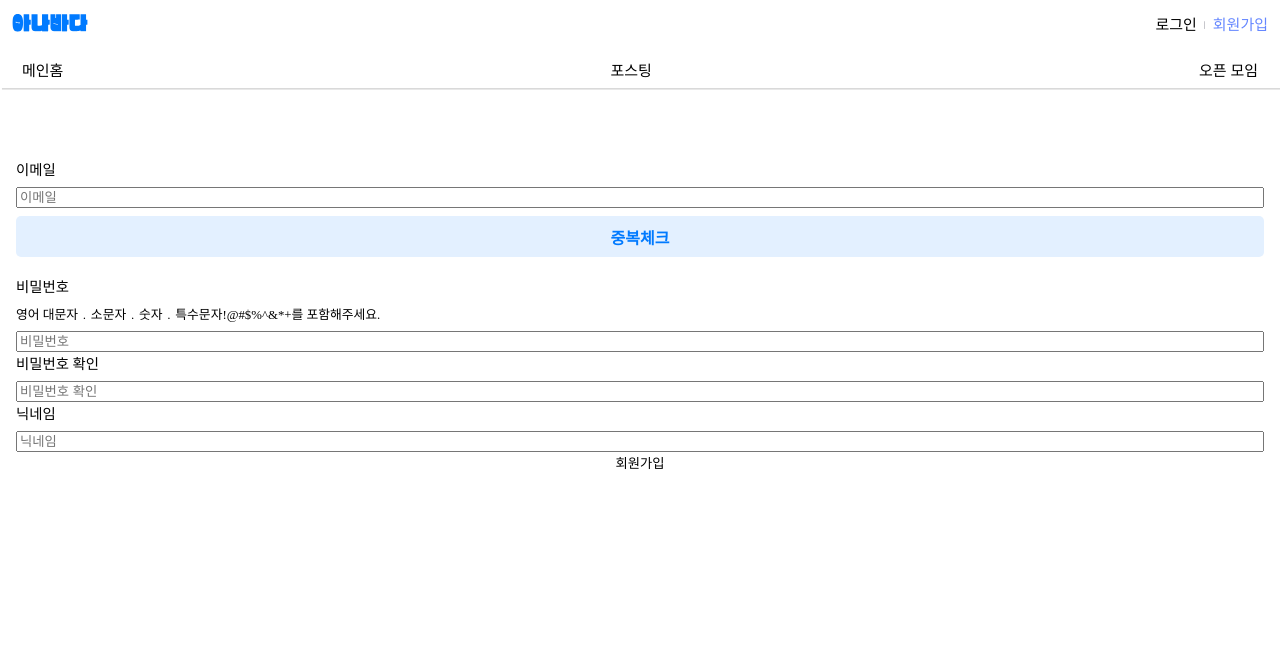
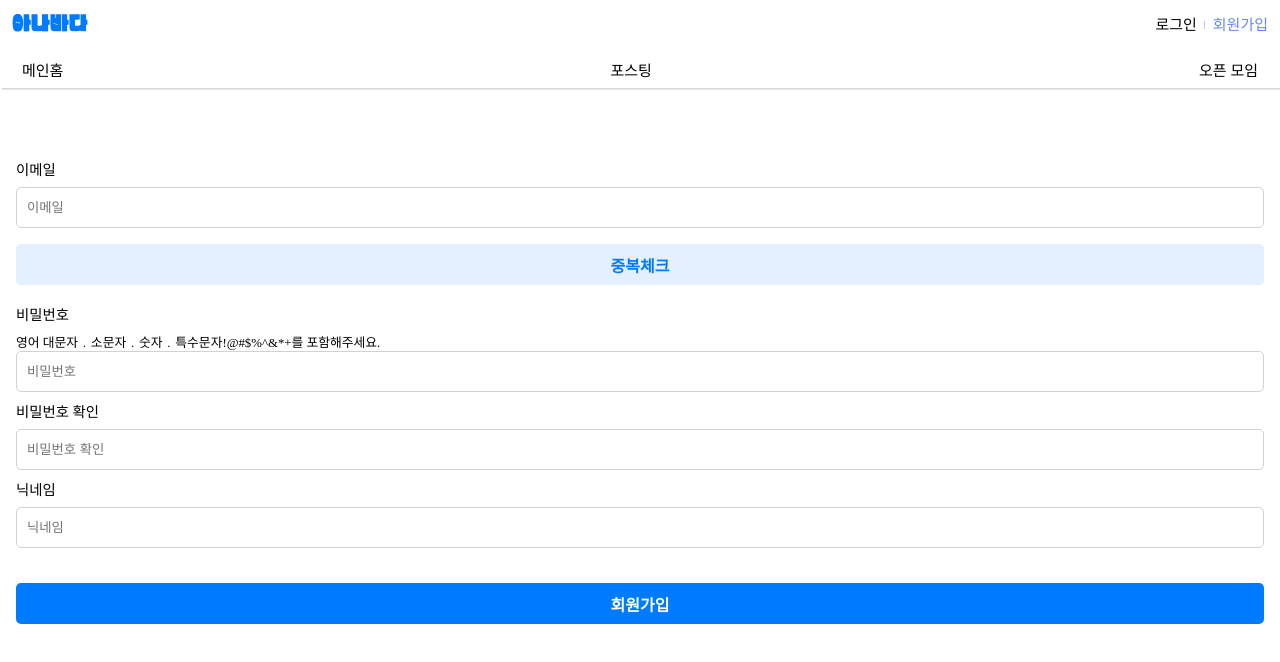
Before and after one commit to jong6598/anabada-frontEnd, a React (Create React App) app: page /signup in a window 1280 px wide. Shown: the top 662 px of the page. Built offline with nearby package versions, Linux system fonts and the light colour scheme; a small style sheet from the web is missing.

Commit message:
회원가입 리펙토링
className을 사용한 것을 styled-components로 리펙토링

```diff
--- a/src/pages/Login.jsx
+++ b/src/pages/Login.jsx
@@ -36,7 +36,7 @@ const Login = () => {
       const getAccessToken = localStorage.getItem("accessToken");
       dispatch(userThunk(getAccessToken));
       navigate("/");
-      return alert("로그인에 성공했습니다!");
+      return alertHandler("로그인에 성공했습니다!");
     } catch (err) {
       setWatchErr(null);
       console.log(err);
@@ -168,6 +168,14 @@ export const FormInput = styled.input`
     outline: ${(props) =>
       props.errors?.password ? "0.01rem solid #FF3B30" : "inherit"};
   }
+  &:nth-child(3) {
+    outline: ${(props) =>
+      props.errors?.confirmPassword ? "0.01rem solid #FF3B30" : "inherit"};
+  }
+  &:nth-child(4) {
+    outline: ${(props) =>
+      props.errors?.nickname ? "0.01rem solid #FF3B30" : "inherit"};
+  }
 `;
 
 export const FormBtn = styled.button`
--- a/src/pages/SignUp.jsx
+++ b/src/pages/SignUp.jsx
@@ -1,10 +1,9 @@
 import styled from "styled-components";
 import { useEffect, useState } from "react";
 import { useForm } from "react-hook-form";
-import { useNavigate } from "react-router-dom";
+import { useNavigate, useOutletContext } from "react-router-dom";
 import { userAuth } from "../shared/api";
-import { FormWrapper, FormDiv } from "./Login";
-import PageTitle from "../components/PageTitle";
+import { FormWrapper, FormDiv, FormInput, FormBtn } from "./Login";
 
 const SignUp = () => {
   const {
@@ -16,6 +15,7 @@ const SignUp = () => {
     mode: "onBlur",
   });
   const [emailState, setEmailState] = useState(false);
+  const { alertHandler } = useOutletContext();
 
   const navigate = useNavigate();
 
@@ -25,33 +25,24 @@ const SignUp = () => {
       return navigate("/login");
     } catch (err) {
       console.log(err);
-      return alert("서버와 통신에 실패했습니다. 다시 시도해주세요.");
+      return alertHandler("서버와 통신에 실패했습니다. 다시 시도해주세요.");
     }
   };
   const onError = (err) => {
     console.log(err);
     if (!emailState) {
-      return alert("중복확인을 해주세요.");
+      return alertHandler("중복확인을 해주세요.");
     }
-    return alert("유효하지 않은 형식입니다. 다시 확인해주세요.");
+    return alertHandler("유효하지 않은 형식입니다. 다시 확인해주세요.");
   };
 
   useEffect(() => {
     setEmailState(!dirtyFields.email);
   }, [dirtyFields.email]);
 
-  // 중복체크
-  // test
-  /*   const handleEmailValidation = async () => {
-    dirtyFields.email = false;
-    setEmailState(true);
-    console.log("dirtyFields ::: ", dirtyFields);
-    console.log("emailState ::: ", emailState);
-  }; */
-
   const handleEmailValidation = async () => {
     if (errors.email.type === "pattern") {
-      return alert("올바른 이메일 형식이 아닙니다.");
+      return alertHandler("올바른 이메일 형식이 아닙니다.");
     }
     try {
       const email = getValues("email");
@@ -59,26 +50,26 @@ const SignUp = () => {
       if (response.status === 200) {
         dirtyFields.email = false;
         setEmailState(true);
-        return alert("계속 진행해주세요!");
+        return alertHandler("계속 진행해주세요!");
       }
     } catch (err) {
       console.log(err);
       // 중복체크 실패했을 때
       if (err.response.status === 409) {
-        return alert("존재하는 이메일 입니다!");
+        return alertHandler("존재하는 이메일 입니다!");
       }
       // 이메일 형식이 아닐 때
       if (err.response.data === "올바른 형식의 이메일 주소여야 합니다") {
-        return alert(err.response.data);
+        return alertHandler(err.response.data);
       }
-      return alert("서버와 통신에 실패했습니다. 다시 시도해주세요.");
+      return alertHandler("서버와 통신에 실패했습니다. 다시 시도해주세요.");
     }
   };
 
   // 로그인한 상태에서 접근 시 차단
   useEffect(() => {
     if (localStorage.getItem("accessToken")) {
-      alert("비정상적인 접근입니다.");
+      alertHandler("비정상적인 접근입니다.");
       return navigate("/");
     }
   }, []);
@@ -91,26 +82,20 @@ const SignUp = () => {
             className="login__wrapper-form"
             onSubmit={handleSubmit(onSumbit, onError)}
           >
-            <div className="login__input__title">
+            <InputName>
               <span>이메일</span>
-            </div>
+            </InputName>
             {errors.email?.type === "required" && (
-              <span className="login__wrapper__error">
-                {errors.email.message}
-              </span>
+              <ErrorSpan>{errors.email.message}</ErrorSpan>
             )}
             {errors.email?.type === "pattern" && (
-              <span className="login__wrapper__error">
-                형식에 맞게 메일 주소를 입력하세요.
-              </span>
+              <ErrorSpan>형식에 맞게 메일 주소를 입력하세요.</ErrorSpan>
             )}
             {errors.email?.type === "validate" && !emailState && (
-              <span className="login__wrapper__error">
-                {errors.email.message}
-              </span>
+              <ErrorSpan>{errors.email.message}</ErrorSpan>
             )}
-            <input
-              className="login__wrapper-input login__wrapper-input__login"
+            <FormInput
+              errors={errors}
               type="email"
               placeholder="이메일"
               {...register("email", {
@@ -118,7 +103,7 @@ const SignUp = () => {
                 pattern: /^[A-Za-z0-9_\.\-]+@[A-Za-z0-9\-]+\.[A-Za-z0-9\-]+/,
                 validate: () => emailState || "중복확인을 해주세요!",
               })}
-            ></input>
+            ></FormInput>
             <div
               className="login__wrapper-verification"
               emailState={emailState}
@@ -126,37 +111,31 @@ const SignUp = () => {
             >
               중복체크
             </div>
-            <div className="login__input__title">
+            <InputName>
               <span>비밀번호</span>
-            </div>
+            </InputName>
             {errors.password ? (
               (errors.password?.type === "required" && (
-                <span className="login__wrapper__error">
-                  {errors.password.message}
-                </span>
+                <ErrorSpan>{errors.password.message}</ErrorSpan>
               )) ||
               (errors.password?.type === "pattern" && (
-                <span className="login__wrapper__error">
+                <ErrorSpan>
                   영어 대문자﹒소문자﹒숫자﹒특수문자!@#$%^&*+를 포함해주세요.
-                </span>
+                </ErrorSpan>
               )) ||
               (errors.password?.type === "minLength" && (
-                <span className="login__wrapper__error">
-                  {errors.password.message}
-                </span>
+                <ErrorSpan>{errors.password.message}</ErrorSpan>
               )) ||
               (errors.password?.type === "maxLength" && (
-                <span className="login__wrapper__error">
-                  {errors.password.message}
-                </span>
+                <ErrorSpan>{errors.password.message}</ErrorSpan>
               ))
             ) : (
-              <span className="login__wrapper__error login__wrapper__password">
+              <span className="login__wrapper__password">
                 영어 대문자﹒소문자﹒숫자﹒특수문자!@#$%^&*+를 포함해주세요.
               </span>
             )}
-            <input
-              className="login__wrapper-input login__wrapper-input__login"
+            <FormInput
+              errors={errors}
               type="password"
               placeholder="비밀번호"
               {...register("password", {
@@ -172,23 +151,19 @@ const SignUp = () => {
                   message: "최대 20자 입니다.",
                 },
               })}
-            ></input>
+            ></FormInput>
 
-            <div className="login__input__title">
+            <InputName>
               <span>비밀번호 확인</span>
-            </div>
+            </InputName>
             {errors.confirmPassword?.type === "required" && (
-              <span className="login__wrapper__error">
-                {errors.confirmPassword.message}
-              </span>
+              <ErrorSpan>{errors.confirmPassword.message}</ErrorSpan>
             )}
             {errors.confirmPassword?.type === "validate" && (
-              <span className="login__wrapper__error">
-                {errors.confirmPassword.message}
-              </span>
+              <ErrorSpan>{errors.confirmPassword.message}</ErrorSpan>
             )}
-            <input
-              className="login__wrapper-input login__wrapper-input__login"
+            <FormInput
+              errors={errors}
               type="password"
               placeholder="비밀번호 확인"
               {...register("confirmPassword", {
@@ -198,24 +173,22 @@ const SignUp = () => {
                     getValues("password") === value || "비밀번호가 다릅니다.",
                 },
               })}
-            ></input>
+            ></FormInput>
 
-            <div className="login__input__title">
+            <InputName>
               <span>닉네임</span>
-            </div>
+            </InputName>
             {errors.nickname?.type === "required" && (
-              <span className="login__wrapper__error">
-                {errors.nickname.message}
-              </span>
+              <ErrorSpan>{errors.nickname.message}</ErrorSpan>
             )}
-            <input
-              className="login__wrapper-input login__wrapper-input__login"
+            <FormInput
+              errors={errors}
               type="text"
               placeholder="닉네임"
               {...register("nickname", { required: "닉네임을 입력해주세요!" })}
-            ></input>
+            ></FormInput>
 
-            <button className="login__wrapper-btn">회원가입</button>
+            <FormBtn>회원가입</FormBtn>
           </form>
         </SignupForm>
       </SignupWrapper>
@@ -231,11 +204,6 @@ const SignupWrapper = styled(FormWrapper)`
 
 const SignupForm = styled(FormDiv)`
   padding: 0;
-  .login__input__title {
-    font-weight: 500;
-    font-size: 0.9rem;
-    margin-bottom: 0.5rem;
-  }
   .login__wrapper-verification {
     margin-top: 0.5rem;
     margin-bottom: 1.125rem;
@@ -256,14 +224,21 @@ const SignupForm = styled(FormDiv)`
     font-size: 1rem;
     font-weight: 600;
   }
-  .login__wrapper__error {
-    font-weight: 400;
-    font-size: 0.875rem;
-    color: #ff3b30;
-    margin-bottom: 0.5rem;
-  }
   .login__wrapper__password {
     color: black;
     font-size: 0.8rem;
   }
 `;
+
+const InputName = styled.div`
+  font-weight: 500;
+  font-size: 0.9rem;
+  margin-bottom: 0.5rem;
+`;
+
+const ErrorSpan = styled.span`
+  font-weight: 400;
+  font-size: 0.875rem;
+  color: #ff3b30;
+  margin-bottom: 0.5rem;
+`;
```
